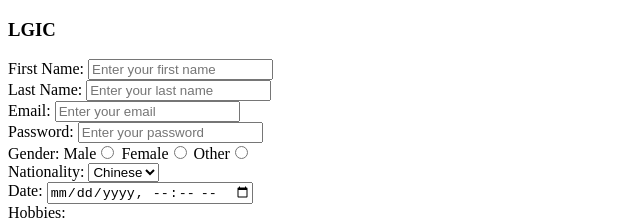
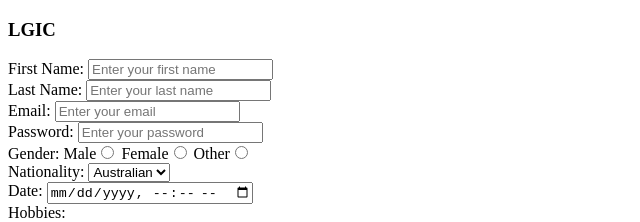
Before and after one commit to monikath14-cell/web-technology, a plain HTML site: page Table/simple-form.html in a window 1280 px wide. Shown: the top 222 px of the page, 0-640 px from the left. Drawn offline with Linux system fonts and the light colour scheme.

Commit message:
fix: change chinese to australian

```diff
--- a/Table/simple-form.html
+++ b/Table/simple-form.html
@@ -24,7 +24,7 @@
         <select>
             <option >Nepali</option>
             <option >Indian</option>
-            <option selected>Chinese</option>
+            <option selected>Australian</option>
         </select>
         <br/>
         Date: <input type="datetime-local" /> <br/>
```
